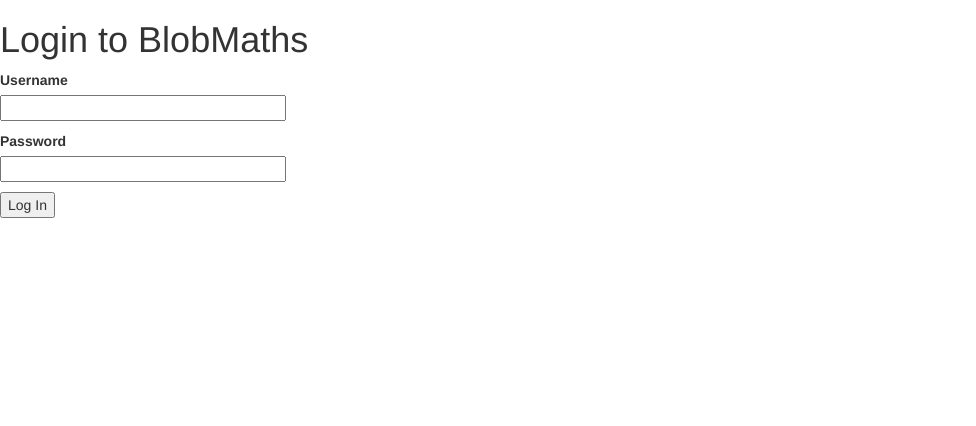
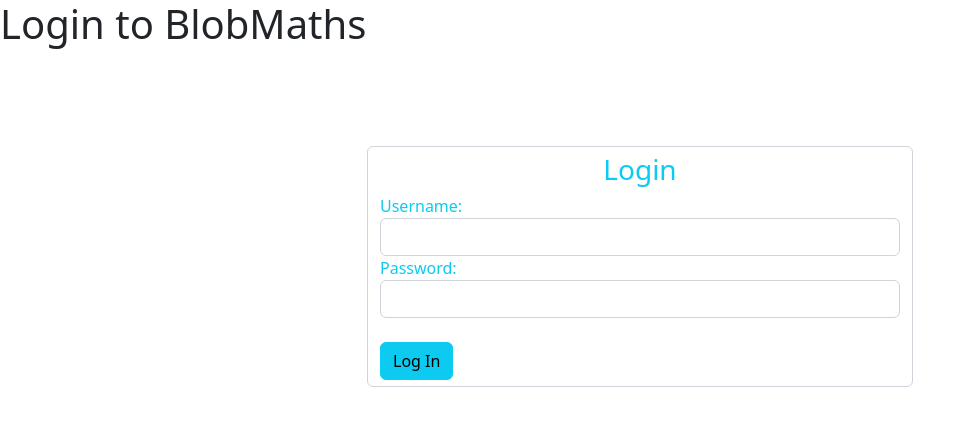
Before and after one commit to Acvari/BlobMaths, a Flask app: page /login in a window 1280 px wide. Shown: the top 426 px of the page, without its empty margins (0-976 px from the left). Run offline with Flask 2, Linux system fonts and the light colour scheme; some libraries are stand-ins or nearby versions.

Commit message:
Solved redirect bug, made fancy login form.

```diff
--- a/application.py
+++ b/application.py
@@ -55,22 +55,34 @@
 
 @app.route('/login', methods=['GET', 'POST'])
 def login():
-    if current_user.is_authenticated:
-        return redirect('/game')
-    form = LoginForm()
-    if form.validate_on_submit():
-        # Grabs the whole table of user from the database
-        users = database.Table("User")
-        for i in range(users.item_count):
-            record = users.get_item(Key={"ID": i})
-            # Admin login
-            if (form.username.data == record['Item']['Username']) and (form.password.data == record['Item']['Password']) and record['Item']['AccountID']=="Admin":
+    return render_template('login.html')
+
+@app.route('/run_login', methods=['GET', 'POST'])
+def run_login():
+    # if current_user.is_authenticated:
+    #     return redirect('/game')
+
+    print(request.form)
+    username = request.form['username']
+    password = request.form['password']
+
+    # Grabs the whole table of user from the database
+    print(username, "WORK", password)
+    users = database.Table("User")
+    for i in range(users.item_count):
+        record = users.get_item(Key={"ID": i})
+        # Admin login
+        if (username == record['Item']['Username']) and (password == record['Item']['Password']):
+            if record['Item']['AccountID']=="Admin":
                 login_user(user)
-                return redirect('/admin')
-            elif (form.username.data == record['Item']['Username']) and (form.password.data == record['Item']['Password']) and record['Item']['AccountID']=="Student":
+                url = "/admin"
+
+            elif record['Item']['AccountID']=="Student":
                 login_user(user)
-                return redirect('/moduleSelection')
-    return render_template('login.html', title='Login', form=form)
+                print("yes2")
+                url = "/moduleSelection"
+            return jsonify({'success': 'success', 'url': url})
+    return jsonify({'success': 'success', 'url': '/login'})
 
 @app.route('/profile', methods=['GET', 'POST'])
 def profile():
@@ -125,8 +137,8 @@
 
 @app.route('/moduleSelection', methods=['GET', 'POST'])
 def module_selection():
-	return render_template('moduleSelection.html', title='Module Selection')
+    return render_template('moduleSelection.html', title='Module Selection')
 
 
 if __name__ == "__main__":
-	app.run()
+    app.run()
--- /dev/null
+++ b/static/loginjs.js
@@ -0,0 +1,19 @@
+$(function () {
+    $('#submit').click(function () {
+        console.log($('#login-form').serialize())
+        $.ajax({
+        //    "{{ url_for('create_account') }}"
+            url: '/run_login',
+            type: 'POST',
+            // Takes data from form of id accountFormID
+            data: $('#login-form').serialize(),
+            success: (response) => change_url(response),
+            error: (error) => {console.log(error)}
+        });
+    });
+});
+
+function change_url(response) {
+    document.write('<div>Cum</div>');
+    window.location.assign(response.url);
+}
--- a/templates/login.html
+++ b/templates/login.html
@@ -2,26 +2,65 @@
 <html lang="en">
 <head>
     <meta charset="UTF-8">
-    <title>{{title}} - BlobMaths</title>
+    <meta name="viewport" content="width=device-width, initial-scale=1">
+    <title>Login</title>
+    <link href="https://cdn.jsdelivr.net/npm/bootstrap@5.2.2/dist/css/bootstrap.min.css" rel="stylesheet"
+          integrity="sha384-Zenh87qX5JnK2Jl0vWa8Ck2rdkQ2Bzep5IDxbcnCeuOxjzrPF/et3URy9Bv1WTRi" crossorigin="anonymous">
+    <script src="https://cdn.jsdelivr.net/npm/@popperjs/core@2.11.6/dist/umd/popper.min.js"
+            integrity="sha384-oBqDVmMz9ATKxIep9tiCxS/Z9fNfEXiDAYTujMAeBAsjFuCZSmKbSSUnQlmh/jp3"
+            crossorigin="anonymous"></script>
+    <script src="https://cdn.jsdelivr.net/npm/bootstrap@5.2.2/dist/js/bootstrap.min.js"
+            integrity="sha384-IDwe1+LCz02ROU9k972gdyvl+AESN10+x7tBKgc9I5HFtuNz0wWnPclzo6p9vxnk"
+            crossorigin="anonymous"></script>
+    <script
+            src="https://code.jquery.com/jquery-3.6.1.js"
+            integrity="sha256-3zlB5s2uwoUzrXK3BT7AX3FyvojsraNFxCc2vC/7pNI="
+            crossorigin="anonymous"></script>
+    <script src="loginjs.js"></script>
 </head>
 <body>
-{% extends "bootstrap/base.html" %}
-{% block content %}
 <h1> Login to BlobMaths</h1>
-<form action="" method="post" novalidate>
-    <!-- Prevents CSRF attack - See SECRET_KEY in config.py -->
-    {{form.hidden_tag()}}
-    <p>
-        {{ form.username.label }}<br>
-        {{form.username(size=32) }}
-    </p>
-    <p>
-        {{ form.password.label }}<br>
-        {{ form.password(size=32) }}
-    </p>
-    <p>{{ form.submit() }}</p>
-</form>
 
-{% endblock %}
+
+
+    <div id="login">
+        <h3 class="text-center text-white pt-5">Login form</h3>
+        <div class="container">
+            <div id="login-row" class="row justify-content-center align-items-center">
+                <div id="login-column" class="col-md-6">
+                    <div id="login-box" class="col-md-12">
+                        <form id="login-form" class="form-control">
+
+                            <h3 class="text-center text-info">Login</h3>
+                            <div class="form-group">
+
+                                <label for="username" class="text-info">Username:</label><br>
+                                <input id="username" name="username" required size="32" type="text" value="" class="form-control">
+
+                            </div>
+                            <div class="form-group">
+
+                                <label for="password" class="text-info">Password:</label><br>
+                                <input id="password" name="password" required size ="32" type="text" value="" class="form-control">
+
+                            </div> <br>
+                            <div class="form-group">
+                                <input id="submit" type="submit" name="submit" class="btn btn-info btn-md"
+                                       value="Log In">
+                            </div>
+                        </form>
+                    </div>
+                </div>
+            </div>
+        </div>
+    </div>
+
+
+
+
+
+<script src="https://cdn.jsdelivr.net/npm/bootstrap@5.2.2/dist/js/bootstrap.bundle.min.js"
+        integrity="sha384-OERcA2EqjJCMA+/3y+gxIOqMEjwtxJY7qPCqsdltbNJuaOe923+mo//f6V8Qbsw3"
+        crossorigin="anonymous"></script>
 </body>
 </html>
```
